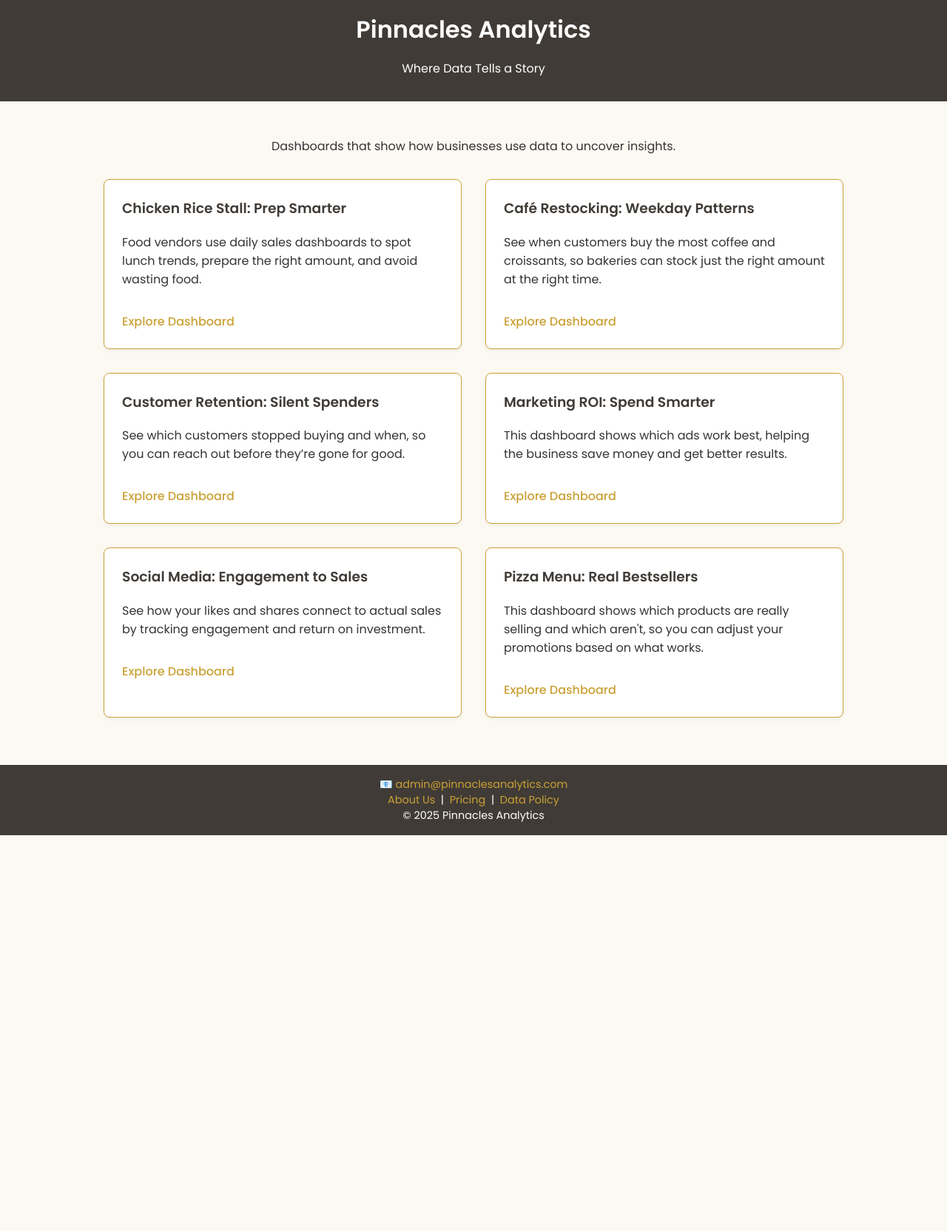
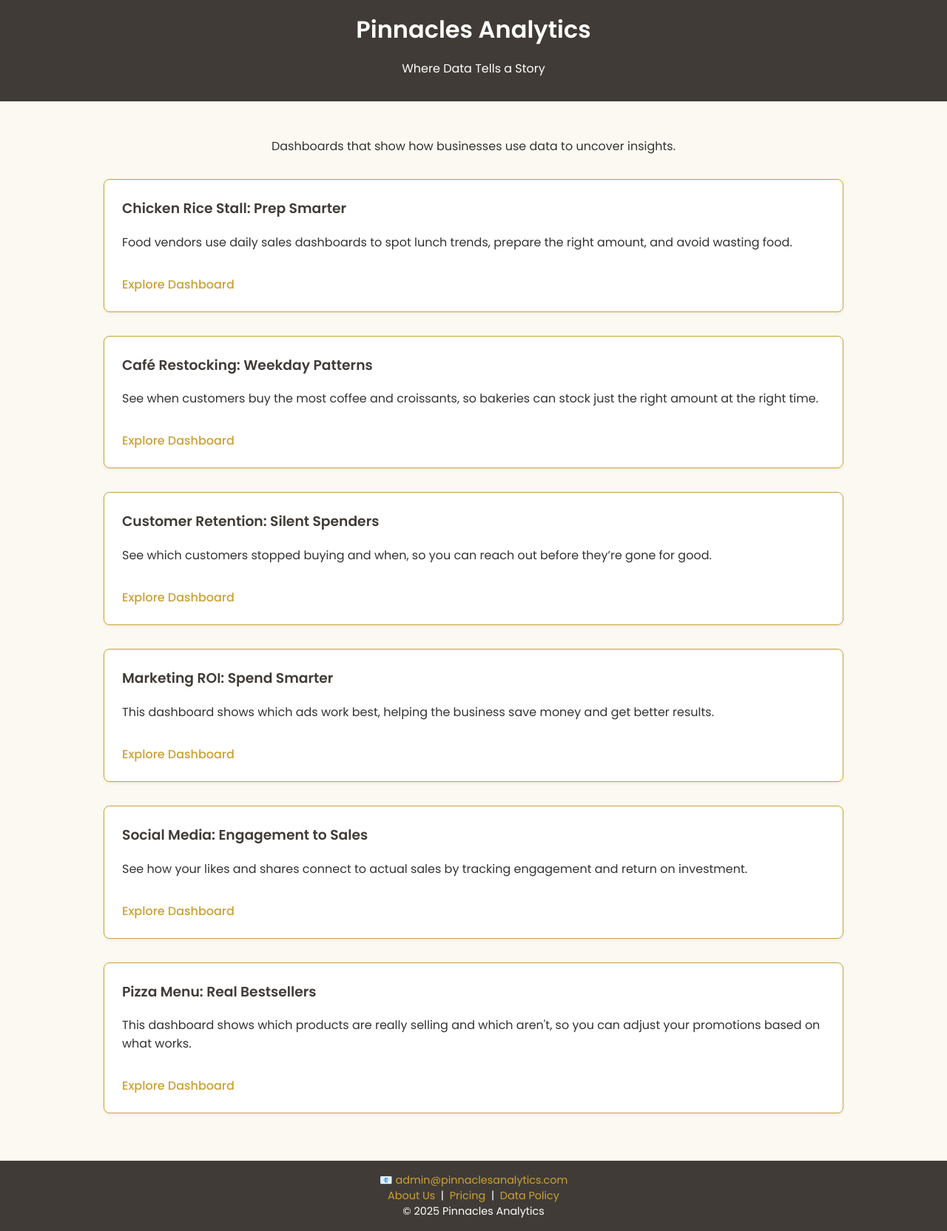
Before and after one commit to lyven81/pinnacles-learning-website, a Jekyll site: the page dashboard.html, which Jekyll copies as it is, in a window 1280 px wide. Shown: the whole page at 74% size. Built offline with Jekyll 4.4.1, drawn with Linux system fonts in a browser that asks for light colours; before the commit the page ends 1129 px from its top, so only the background shows below that.

Commit message:
Update dashboard.html

```diff
--- a/dashboard.html
+++ b/dashboard.html
@@ -2,7 +2,7 @@
 <html lang="en">
 <head>
   <meta charset="utf-8"/>
-  <meta content="width=device-width, initial-scale=1.0" name="viewport"/>
+  <meta name="viewport" content="width=device-width, initial-scale=1.0"/>
   <title>Dashboards | Pinnacles Analytics</title>
   <link href="https://fonts.googleapis.com/css2?family=Poppins:wght@400;500;600&display=swap" rel="stylesheet"/>
   <link href="style.css" rel="stylesheet"/>
@@ -30,7 +30,7 @@
     }
     .case-grid {
       display: grid;
-      grid-template-columns: 1fr 1fr;
+      grid-template-columns: 1fr;
       gap: 2rem;
       margin-bottom: 2rem;
     }
@@ -55,9 +55,17 @@
     .case-card a:hover {
       color: #b08e2e;
     }
+
+    /* Responsive Padding (Optional Enhancement) */
+    @media (max-width: 600px) {
+      .container {
+        padding: 1rem;
+      }
+    }
   </style>
 </head>
 <body>
+
   <header>
     <h1>Pinnacles Analytics</h1>
     <p>Where Data Tells a Story</p>
```
Lines whose indentation alone changed are shown as unchanged.
